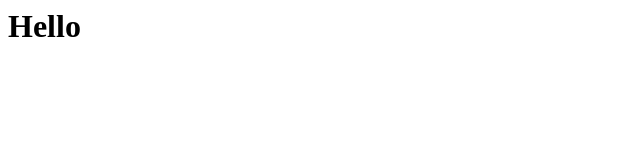
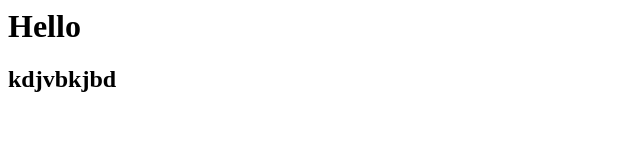
Before and after one commit to MaynardICT/website, a plain HTML site: page index.html in a window 1280 px wide. Shown: the whole page, without its empty margins (0-640 px from the left). Drawn offline with Linux system fonts and the light colour scheme.

Commit message:
Update index.html

```diff
--- a/index.html
+++ b/index.html
@@ -4,6 +4,7 @@
   </head>
 <body>
   <h1> Hello</h1>
+  <h2> kdjvbkjbd</h2>
 </body>
 
 </html>
```
